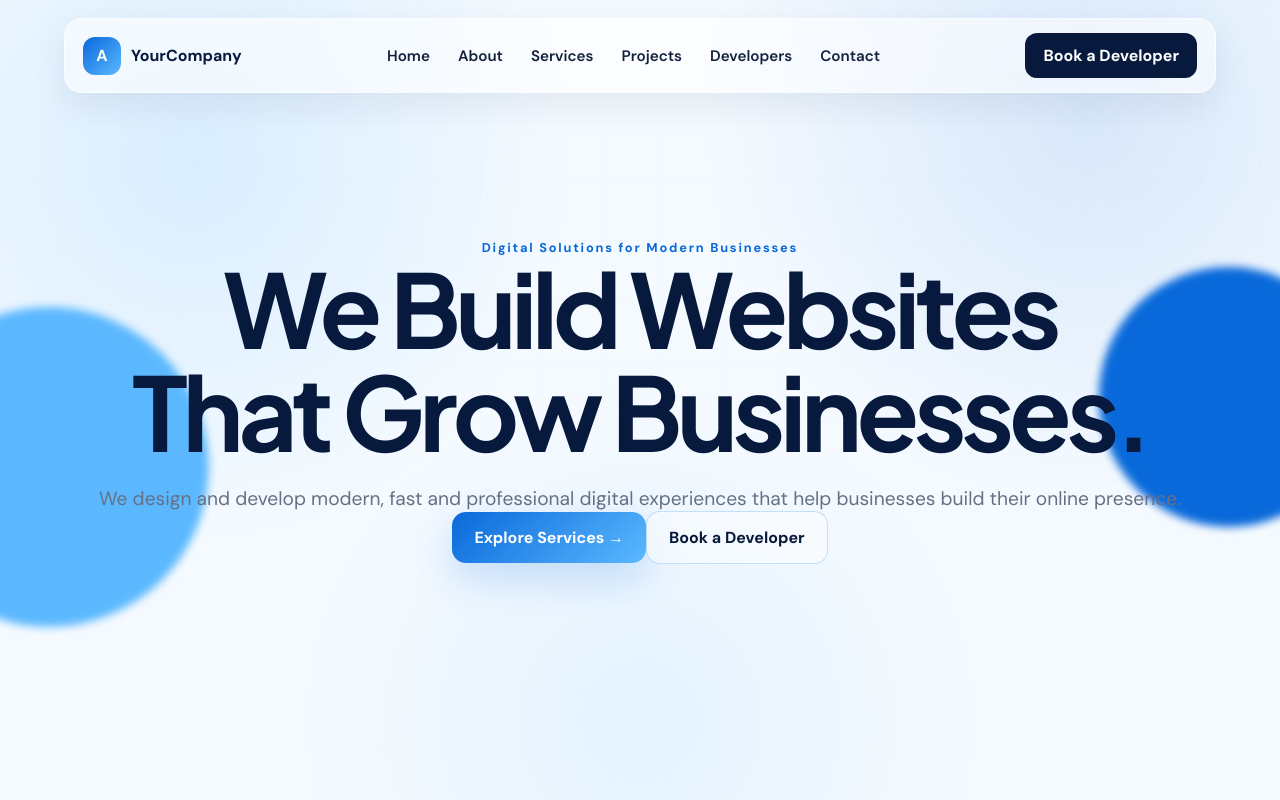
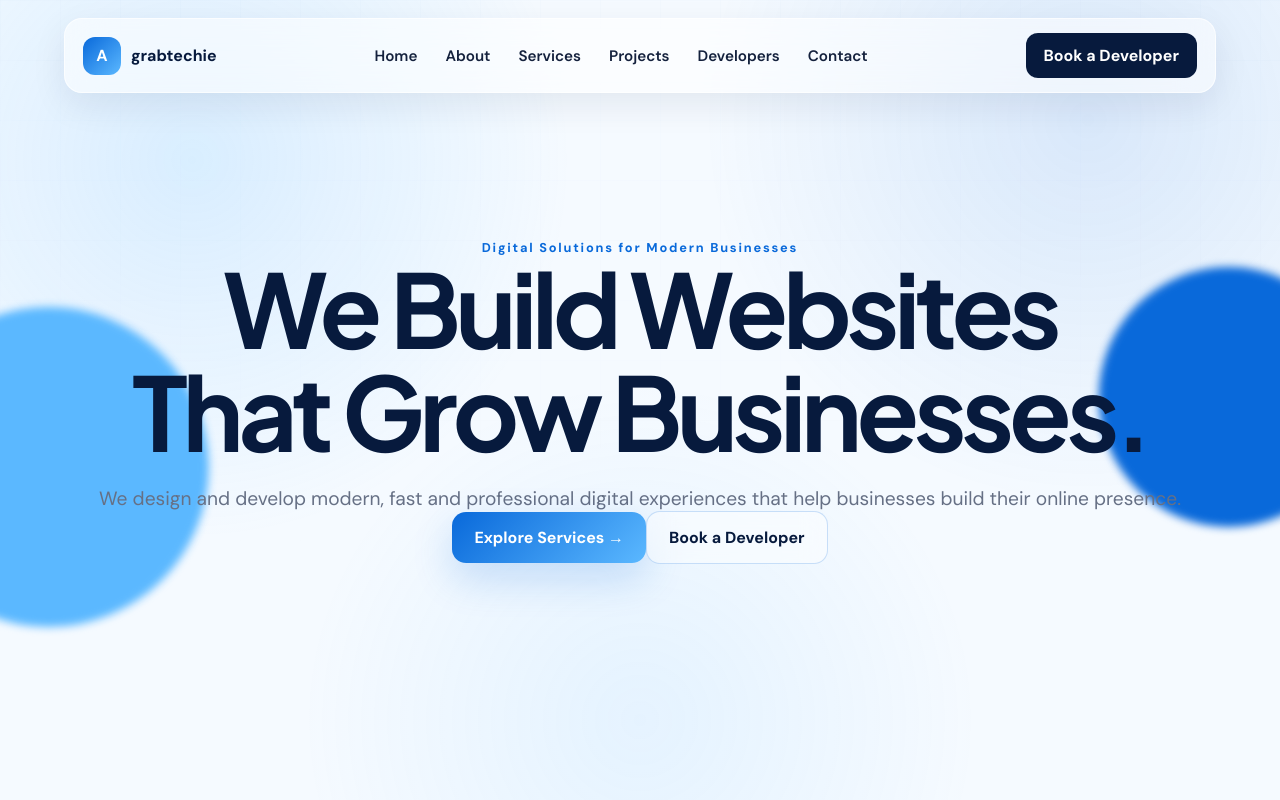
Before and after one commit to ankitpatel96021-pixel/company-platform, a React app in the folder frontend/: page / in a window 1280 px wide. Shown: the top 800 px of the page. Built offline with nearby package versions, Linux system fonts and the light colour scheme; the HTML template or start-up script is replaced by a standard one.

Commit message:
Update branding to Grab Techie

```diff
--- a/frontend/src/App.jsx
+++ b/frontend/src/App.jsx
@@ -856,7 +856,7 @@ const handleSubmit = async (event) => {
               </span>
 
               <span className="brand-text">
-                YourCompany
+                grabtechie
               </span>
 
             </div>
@@ -902,7 +902,7 @@ const handleSubmit = async (event) => {
 
 
         <div className="footer-bottom">
-          © 2026 YourCompany. All rights reserved.
+          © 2026 grabtechie. All rights reserved.
         </div>
 
       </footer>
--- a/frontend/src/components/Navbar.jsx
+++ b/frontend/src/components/Navbar.jsx
@@ -34,7 +34,7 @@ function Navbar() {
           </span>
 
           <span className="brand-text">
-            YourCompany
+            grabtechie
           </span>
         </a>
 
```
